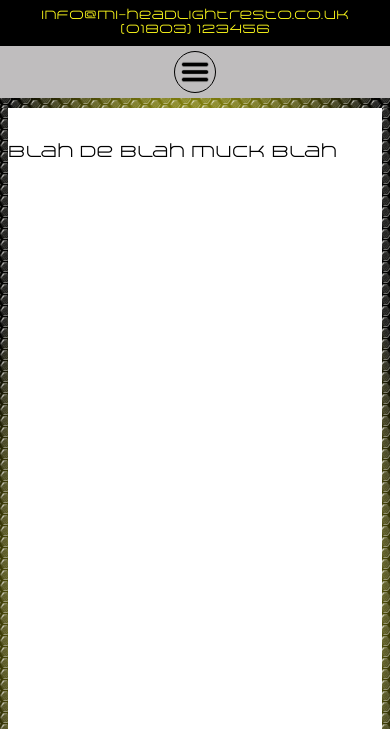
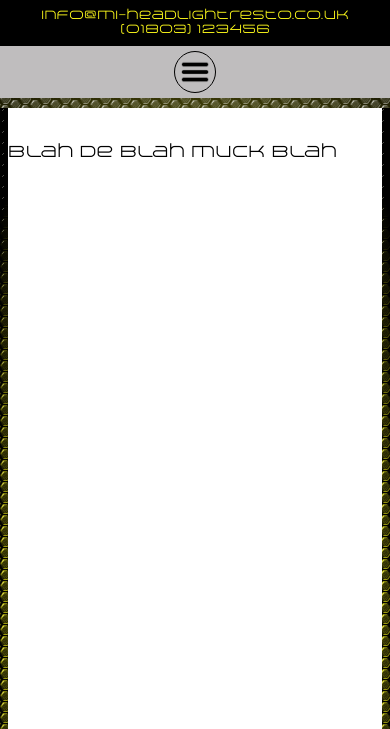
Before and after one commit to shaggywolfhound/marked-improvement, a website: page index.html in a window 390 px wide. Shown: the part 115-844 px from the top of the page. Drawn offline with nearby package versions, Linux system fonts and the light colour scheme; files whose address does not match are found by name.

Commit message:
Add burn to background per design requirements.

```diff
--- a/style/common.css
+++ b/style/common.css
@@ -26,15 +26,15 @@
 body {
     font-family: "arkitech light", "Droid Sans", SansSerif, serif;
     background:
-            radial-gradient(var(--MIYellow) 10%, black 80%),
+            radial-gradient(circle farthest-side, var(--MIYellow) 10%, black 80%),
             url("../assets/carbon-2.jpg") repeat;
     background-blend-mode: screen, difference, lighten;
 }
 .img-burn {
     background:
-            radial-gradient(var(--MIYellow) 10%, black 80%),
+            radial-gradient(var(--MIYellow)40%, black 90%),
             url("../assets/carbon-2.jpg") repeat;
-    background-blend-mode: screen, difference, lighten;
+    background-blend-mode: overlay, difference, lighten;
 
 }
 
@@ -121,16 +121,16 @@ body {
 
 @media screen and (max-width: 1400px) {
     .img-burn {
-        background: radial-gradient(var(--MIYellow) 60%, black 80%),
+        background: radial-gradient(var(--MIYellow) 50%, black 90%),
         url("../assets/carbon-2.jpg") repeat;
-        background-blend-mode: screen, difference, lighten;
+        background-blend-mode: overlay, difference, lighten;
     }
 }
 @media screen and (max-width: 1260px) {
     .img-burn {
-        background: radial-gradient(var(--MIYellow) 40%, black 80%),
+        background: radial-gradient(var(--MIYellow) 60%, black 90%),
         url("../assets/carbon-2.jpg") repeat;
-        background-blend-mode: screen, difference, lighten;
+        background-blend-mode: overlay, difference, lighten;
     }
 }
 
```
